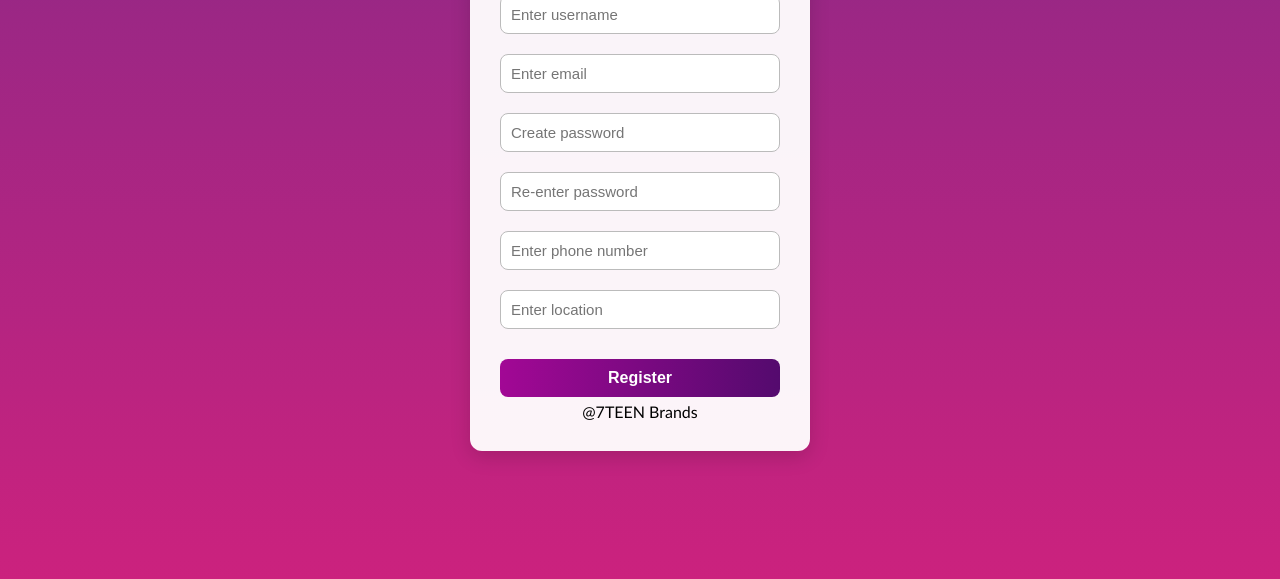
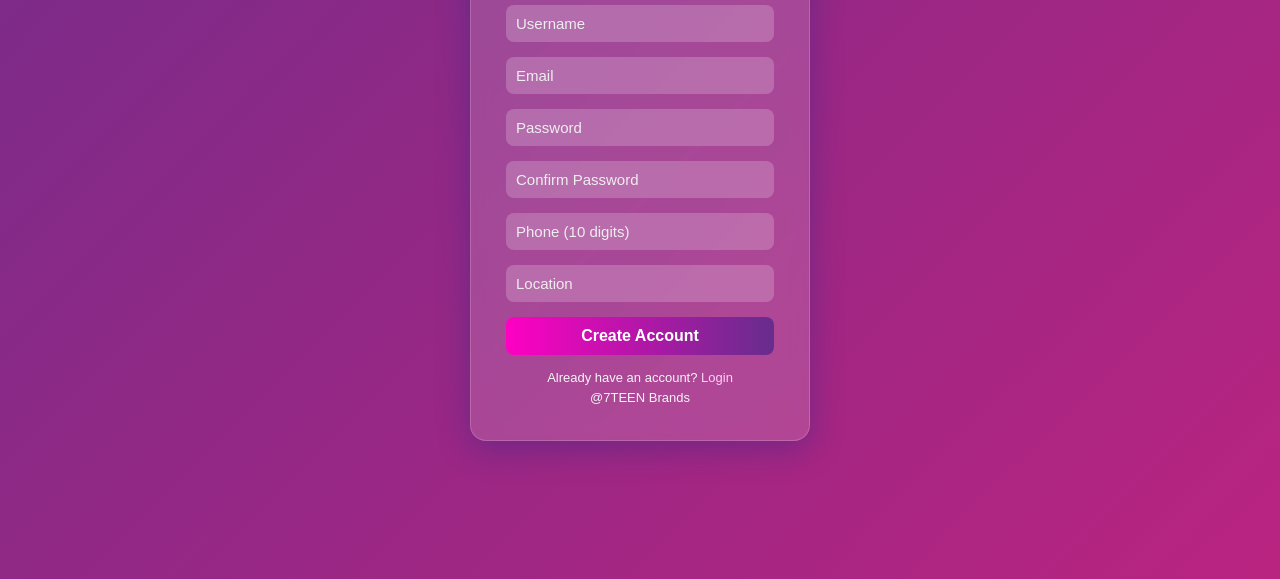
Before and after one commit to Surendra-Babu17/17TEENBrands, a website: page register.html in a window 1280 px wide. Shown: the part 221-800 px from the top of the page. Drawn offline with Linux system fonts and the light colour scheme.

Commit message:
Refactor register.html for improved structure and style

```diff
--- a/register.html
+++ b/register.html
@@ -4,10 +4,10 @@
 <head>
   <meta charset="UTF-8">
   <meta name="viewport" content="width=device-width, initial-scale=1.0">
+  <title>Register • 7TEEN Brands</title>
   <link rel="icon" type="image/png" href="./images/add-user.png">
-    <title>Register Form</title>
   <style>
-        /* ===== Basic Reset ===== */
+    /* ===== Reset ===== */
     * {
       margin: 0;
       padding: 0;
@@ -15,144 +15,129 @@
       font-family: "Poppins", sans-serif;
     }
 
-        /* ===== Background (same as login) ===== */
     body {
       height: 100vh;
       display: flex;
       justify-content: center;
       align-items: center;
-            /* background: linear-gradient(#2E3192, #1BFFFF ); */
-            background: linear-gradient(#662D8C, #ED1E79);
-            background: linear-gradient(120deg,);
-
+      background: linear-gradient(135deg, #662D8C, #ED1E79);
       background-size: 200% 200%;
-            animation: bgMove 6s ease infinite;
-        }
-          div:hover{
-
-            cursor: pointer;
-            box-shadow: 0px 0px 10px white;
-        }
-        @keyframes bgMove {
-            0% {
-                background-position: 0% 50%;
+      animation: bgShift 6s ease infinite;
     }
 
-            50% {
-                background-position: 100% 50%;
+    @keyframes bgShift {
+      0% { background-position: 0% 50%; }
+      50% { background-position: 100% 50%; }
+      100% { background-position: 0% 50%; }
     }
 
-            100% {
-                background-position: 0% 50%;
-            }
+    /* ===== Glassmorphic Card ===== */
+    .register-box {
+      width: 340px;
+      padding: 35px;
+      border-radius: 16px;
+      background: rgba(255, 255, 255, 0.15);
+      box-shadow: 0 8px 32px rgba(31, 38, 135, 0.37);
+      backdrop-filter: blur(8px);
+      -webkit-backdrop-filter: blur(8px);
+      border: 1px solid rgba(255, 255, 255, 0.18);
+      text-align: center;
+      color: white;
     }
 
-        /* ===== Register Card ===== */
-        div {
-            background: rgba(255, 255, 255, 0.95);
-            padding: 30px;
-            border-radius: 12px;
-            box-shadow: 0 6px 20px rgba(0, 0, 0, 0.15);
-            width: 340px;
-            text-align: center;
+    .register-box h2 {
+      font-size: 26px;
+      margin-bottom: 20px;
+      color: #fff;
+      letter-spacing: 1px;
     }
 
-        /* ===== Heading ===== */
-        h1 {
-            color: #830c7f;
-            margin-bottom: 20px;
+    .register-box input {
+      width: 100%;
+      padding: 10px;
+      margin-bottom: 15px;
+      border: none;
+      border-radius: 8px;
+      outline: none;
+      background: rgba(255, 255, 255, 0.2);
+      color: white;
+      font-size: 15px;
+      transition: 0.3s;
     }
 
-        /* ===== Input Fields ===== */
-        .input-group {
-            text-align: left;
-            margin-bottom: 15px;
+    .register-box input::placeholder {
+      color: #eee;
     }
 
-        label {
-            display: block;
-            margin-bottom: 5px;
-            color: #444;
-            font-size: 14px;
+    .register-box input:focus {
+      background: rgba(255, 255, 255, 0.3);
+      box-shadow: 0 0 8px rgba(255, 255, 255, 0.4);
     }
 
-        input {
-            width: 100%;
-            padding: 10px;
-            border: 1px solid #bbb;
-            border-radius: 8px;
-            font-size: 15px;
-            transition: all 0.3s ease;
-            margin-bottom: 20px;
-        }
-
-        input:focus {
-            border-color: #1a49ca;
-            box-shadow: 0 0 6px rgba(106, 142, 240, 0.4);
-            outline: none;
-        }
-
-        /* ===== Button ===== */
-        button {
+    .register-box button {
       width: 100%;
       padding: 10px;
       border: none;
       border-radius: 8px;
-            background: linear-gradient(90deg, #a20895, #540a6e);
-            color: white;
       font-size: 16px;
       font-weight: 600;
+      background: linear-gradient(90deg, #FF00C3, #662D8C);
+      color: white;
       cursor: pointer;
-            transition: all 0.3s ease;
-            margin-top: 10px;
+      transition: 0.3s;
     }
 
-        button:hover {
-            background: linear-gradient(90deg, #a50a9b, #a5088b);
+    .register-box button:hover {
       transform: translateY(-2px);
+      box-shadow: 0 4px 10px rgba(255, 255, 255, 0.3);
     }
 
-        /* ===== Responsive ===== */
-        @media (max-width: 400px) {
-            div {
+    .register-box p {
+      margin-top: 15px;
+      font-size: 13px;
+      color: #f5f5f5;
+    }
+
+    .register-box a {
+      color: #FFD2F6;
+      text-decoration: none;
+      font-weight: 500;
+    }
+
+    .register-box a:hover {
+      text-decoration: underline;
+    }
+
+    @media (max-width: 420px) {
+      .register-box {
         width: 90%;
-                padding: 20px;
+        padding: 25px;
       }
     }
   </style>
 </head>
 
 <body>
-    <div>
+  <div class="register-box">
+    <h2>Register</h2>
 
-        <form>
-            <h1>Register</h1>
+    <form id="registerForm">
+      <input type="text" id="username" placeholder="Username" required>
+      <input type="email" id="email" placeholder="Email" required>
+      <input type="password" id="password" placeholder="Password" required>
+      <input type="password" id="confirm" placeholder="Confirm Password" required>
+      <input type="tel" id="phone" placeholder="Phone (10 digits)" pattern="[0-9]{10}" required>
+      <input type="text" id="location" placeholder="Location" required>
 
+      <button type="submit">Create Account</button>
+    </form>
 
-            <input type="text" id="username" placeholder="Enter username" required>
+    <p>Already have an account? <a href="./login.html">Login</a></p>
+    <p style="margin-top: 5px;">@7TEEN Brands</p>
+  </div>
 
+  <script src="main.js"></script>
 
-            <input type="email" id="email" placeholder="Enter email" required>
-
-
-            <input type="password" id="password" placeholder="Create password" required
-                pattern="(?=.*[a-z])(?=.*[A-Z])(?=.*\d)(?=.*[@$!%*?&]).{8,}"
-                title="Use at least 8 characters, with A-Z, a-z, 0-9, and a symbol.">
-
-
-            <input type="password" id="confirm" placeholder="Re-enter password" required>
-
-            <input type="tel" id="phone" placeholder="Enter phone number" pattern="[0-9]{10}"
-                title="Enter 10-digit number" required>
-
-
-            <input type="text" id="location" placeholder="Enter location" required>
-
-            <button type="submit">Register</button>
-            <p style="font-family: 'Trebuchet MS', 'Lucida Sans Unicode', 'Lucida Grande', 'Lucida Sans', Arial, sans-serif; margin-top: 5px;">@7TEEN Brands</p>
-        </form>
-    </div>
-     <script src="./main.js"></script>
 </body>
 
 </html>
```
Lines whose indentation alone changed are shown as unchanged.
